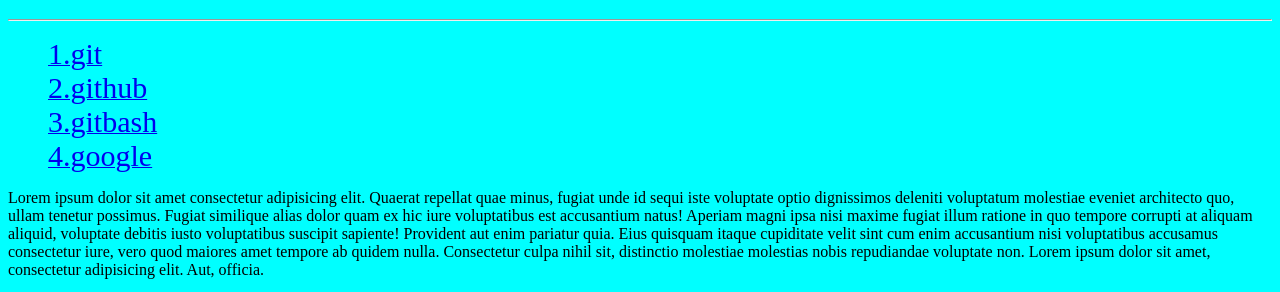
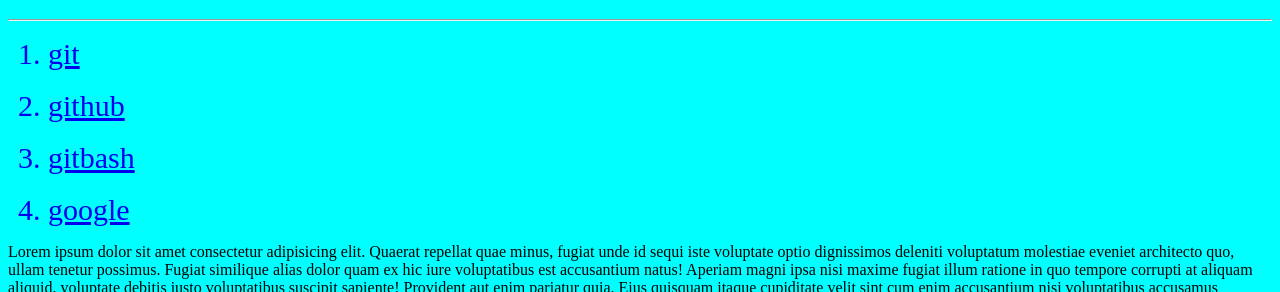
Before and after one commit to johnson1702/learning, a plain HTML site: page index.html in a window 1280 px wide. Shown: the part 61-353 px from the top of the page. Drawn offline with Linux system fonts and the light colour scheme.

Commit message:
list changed

```diff
--- a/index.html
+++ b/index.html
@@ -8,13 +8,13 @@
     <h1 style="color: rgb(34, 33, 33);">This is git and github</h1></center></a><hr>
     <ol style="color: rgb(30, 107, 107);">
         <a href="https://git-scm.com/">
-        <ls style="font-size: 30px;">1.git</ls></a><br>
+        <li style="font-size: 30px;">git</li></a><br>
         <a href="https://github.com/">
-        <ls style="font-size: 30px;">2.github</ls></a><br>
+        <li style="font-size: 30px;">github</li></a><br>
         <a href="https://git-scm.com/downloads">
-        <ls style="font-size: 30px;">3.gitbash</ls></a><br>
+        <li style="font-size: 30px;">gitbash</li></a><br>
         <a href="https://www.bing.com/ck/a?!&&p=9a10538df5db52e8JmltdHM9MTcyODk1MDQwMCZpZ3VpZD0wNzE1OTc4OC02MzA3LTZkNzYtMDE0Ni04NTk3NjJhYTZjYjcmaW5zaWQ9NTIxMg&ptn=3&ver=2&hsh=3&fclid=07159788-6307-6d76-0146-859762aa6cb7&psq=google+link&u=a1aHR0cHM6Ly93d3cuZ29vZ2xlLmNvLmluLw&ntb=1">
-        <ls style="font-size: 30px;">4.google</ls></a>
+        <li style="font-size: 30px;">google</li></a>
     </ol>
     <P>Lorem ipsum dolor sit amet consectetur adipisicing elit. Quaerat repellat quae minus, fugiat unde id sequi iste voluptate optio dignissimos deleniti voluptatum molestiae eveniet architecto quo, ullam tenetur possimus. Fugiat similique alias dolor quam ex hic iure voluptatibus est accusantium natus! Aperiam magni ipsa nisi maxime fugiat illum ratione in quo tempore corrupti at aliquam aliquid, voluptate debitis iusto voluptatibus suscipit sapiente! Provident aut enim pariatur quia. Eius quisquam itaque cupiditate velit sint cum enim accusantium nisi voluptatibus accusamus consectetur iure, vero quod maiores amet tempore ab quidem nulla. Consectetur culpa nihil sit, distinctio molestiae molestias nobis repudiandae voluptate non.
 Lorem ipsum dolor sit amet, consectetur adipisicing elit. Aut, officia.</p>
```
